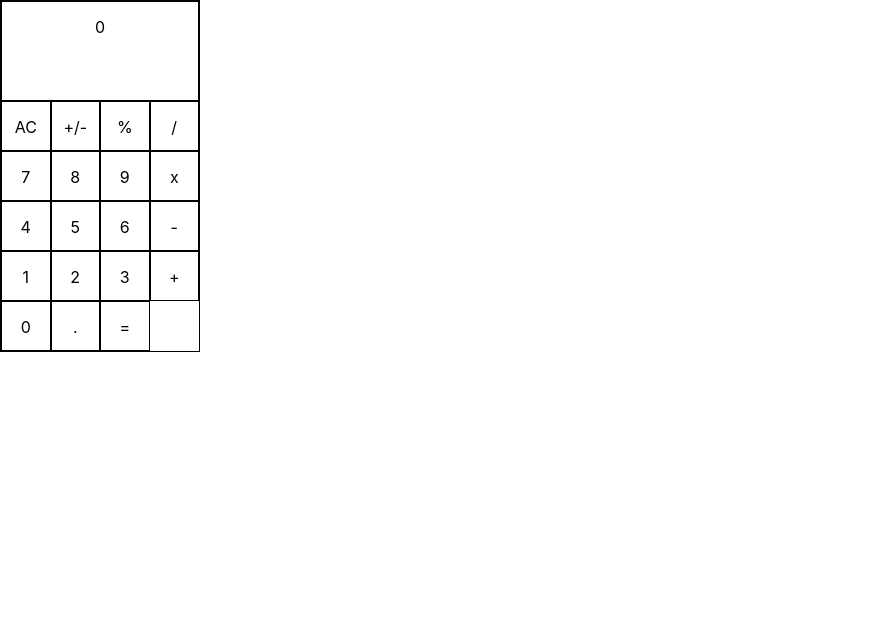
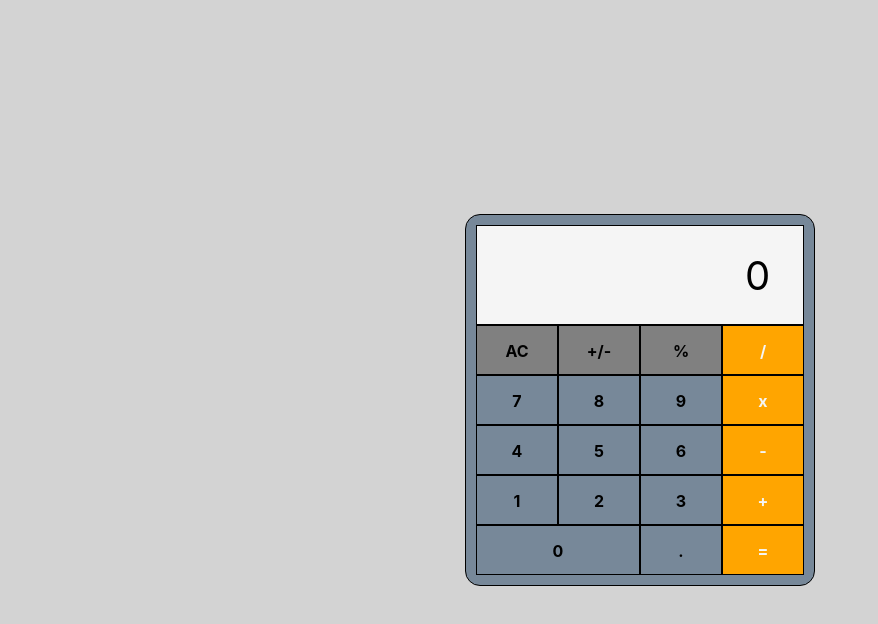
Before and after one commit to jwpf100/react-calculator, a React (Create React App) app: page / in a window 1280 px wide. Shown: the top 624 px of the page, without its empty margins (0-878 px from the left). Built offline with nearby package versions, Linux system fonts and the light colour scheme.

Commit message:
Added styling to calculator.

```diff
--- a/src/index.css
+++ b/src/index.css
@@ -16,11 +16,62 @@ code {
   box-sizing: border-box;
 }
 
+body {
+  position: relative;
+  height: 100vh;
+  place-items: center center;
+  display: grid;
+  background-color: lightgrey;
+}
+
 .calculator-container {
   border: 1px black solid;
-  width: 200px;
+  border-radius: 15px;
+  padding: 10px;
+  width: 350px;
   display: flex;
   flex-wrap: wrap;
+  background-color: lightslategray;
+}
+
+.top {
+  width: 100%;
+}
+.bottom {
+  width: 100%;
+  display: flex;
+}
+.bottom-left {
+  width: 75%;
+}
+.bottom-right {
+  width: 25%;
+}
+
+.numpad {
+  display: flex;
+  flex-wrap: wrap-reverse;
+  font-weight: bold;
+}
+.numpad > .button {
+  width: 33.333333333333333%;
+}
+
+.misc-keys > .button {
+  width: 33.333333333333333%;
+}
+
+.misc-keys {
+  display: flex;
+  flex-wrap: wrap;
+  background-color: grey;
+  font-weight: bold;
+}
+
+.operator-keys {
+  background-color: orange;
+  color: whitesmoke;
+  font-weight: bold;
 }
 
 .standard {
@@ -30,15 +81,20 @@ code {
   line-height: 50px;
 }
 
-.button {
-  width: 25%;
-}
-
 .display {
   height: 100px;
   width: 100%;
+  background-color: whitesmoke;
+  font-size: 40px;
+  text-align: end;
+  line-height: 100px;
+  padding-right: 10%;
 }
 
-.zero {
-  width: 50%;
+.numpad > .zero {
+  width: 66.666666666666%;
+  border: 1px black solid;
+  height: 50px;
+  text-align: center;
+  line-height: 50px;
 }
--- a/src/index.js
+++ b/src/index.js
@@ -2,6 +2,17 @@ import React, { useEffect, useState } from 'react';
 import ReactDOM from 'react-dom';
 import './index.css';
 import reportWebVitals from './reportWebVitals';
+
+  //Calculations
+
+  const utils = {
+    addition: (firstNum, secondNum) => firstNum + secondNum,
+    subtraction: (firstNum, secondNum) =>  firstNum - secondNum,
+    division: (firstNum, secondNum) => firstNum / secondNum,
+    multiplication: (firstNum, secondNum) => firstNum * secondNum,
+
+    range: (min, max) => Array.from({ length: max - min + 1 }, (_, i) => min + i),
+    }
 
 function Display(props) {
   let className = 'standard display'
@@ -21,6 +32,76 @@ function Button(props) {
     </div>
   )
 }
+
+function ZeroButton(props) {
+  let className = 'zero button'
+  const handleClick = () => props.onClickFunction(props.value);
+  return (
+    <div onClick={handleClick} className={className}>
+      {props.value}
+    </div>
+  )
+}
+
+function Numpad(props) {
+  let className = 'inner-container numpad'
+  const numberKeys = [...utils.range(1, 9)];
+
+  return (
+      <div className={className}>
+                <ZeroButton
+              onClickFunction={props.onClickFunction}
+              value={0}
+          />
+          <Button
+              onClickFunction={props.onClickFunction}
+              value={'.'}
+          />
+        {numberKeys.map(numberKey =>
+          <Button
+            onClickFunction={props.onClickFunction}
+            value={numberKey}
+          />
+        )}
+
+      </div>
+  )
+};
+
+function OperatorKeys(props) {
+  let className = 'inner-container operator-keys'
+  const operatorKeys = ['/', 'x', '-', '+', '=', ];
+
+  return (
+      <div className={className}>
+        {operatorKeys.map(operatorKey =>
+          <Button
+            onClickFunction={props.onClickFunction}
+            value={operatorKey}/>
+        )}
+      </div>
+  )
+};
+
+function MiscKeys(props) {
+  let className = 'inner-container misc-keys'
+  const miscKeys = ['+/-', '%'];
+
+  return (
+      <div className={className}>
+          <Button
+              onClickFunction={props.cancelFunction}
+              value={props.lastClicked !== 'cancel' ? 'C' : 'AC'}
+          />
+          {miscKeys.map(miscKey =>
+          <Button
+            onClickFunction={props.onClickFunction}
+            value={miscKey}/>
+        )}
+      </div>
+  )
+};
+
 
 function Calculator() {
 
@@ -76,16 +157,6 @@ function Calculator() {
     } else if (lastClicked === 'operator') {
       setNewOperator('')
     }
-  }
-
-
-  //Calculations
-
-  const utils = {
-  addition: (firstNum, secondNum) => firstNum + secondNum,
-  subtraction: (firstNum, secondNum) =>  firstNum - secondNum,
-  division: (firstNum, secondNum) => firstNum / secondNum,
-  multiplication: (firstNum, secondNum) => firstNum * secondNum,
   }
 
   //Perform Calculation
@@ -154,26 +225,18 @@ function Calculator() {
 
   return (
     <div className='calculator-container'>
+      <div className='top'>
         <Display message={display}/>
-      <Button onClickFunction = {cancelClicked} value={lastClicked !== 'cancel' ? 'C' : 'AC'}/>
-      <Button onClickFunction = {inputClicked} value='+/-'/>
-      <Button onClickFunction = {inputClicked} value='%'/>
-      <Button onClickFunction = {operatorClicked} value='/'/>
-      <Button onClickFunction = {digitClicked} value={7}/>
-      <Button onClickFunction = {digitClicked} value={8}/>
-      <Button onClickFunction = {digitClicked} value={9}/>
-      <Button onClickFunction = {operatorClicked} value='x'/>
-      <Button onClickFunction = {digitClicked} value={4}/>
-      <Button onClickFunction = {digitClicked} value={5}/>
-      <Button onClickFunction = {digitClicked} value={6}/>
-      <Button onClickFunction = {operatorClicked} value='-'/>
-      <Button onClickFunction = {digitClicked} value={1}/>
-      <Button onClickFunction = {digitClicked} value={2}/>
-      <Button onClickFunction = {digitClicked} value={3}/>
-      <Button onClickFunction = {operatorClicked} value='+'/>
-      <Button onClickFunction = {digitClicked} value={0}/>
-      <Button onClickFunction = {digitClicked} value='.'/>
-      <Button onClickFunction = {operatorClicked} value='='/>
+      </div>
+      <div className='bottom'>
+        <div className='bottom-left'>
+          <MiscKeys lastClicked = {lastClicked} cancelFunction = {cancelClicked} onClickFunction = {inputClicked} />
+          <Numpad onClickFunction = {digitClicked} />
+        </div>
+        <div className='bottom-right'>
+          <OperatorKeys onClickFunction = {operatorClicked} />
+        </div>
+      </div>
     </div>
   )
 }
```
Also changed, not shown: 1 other file (tests, documents, lock files or other folders). Lines whose indentation alone changed are shown as unchanged.
